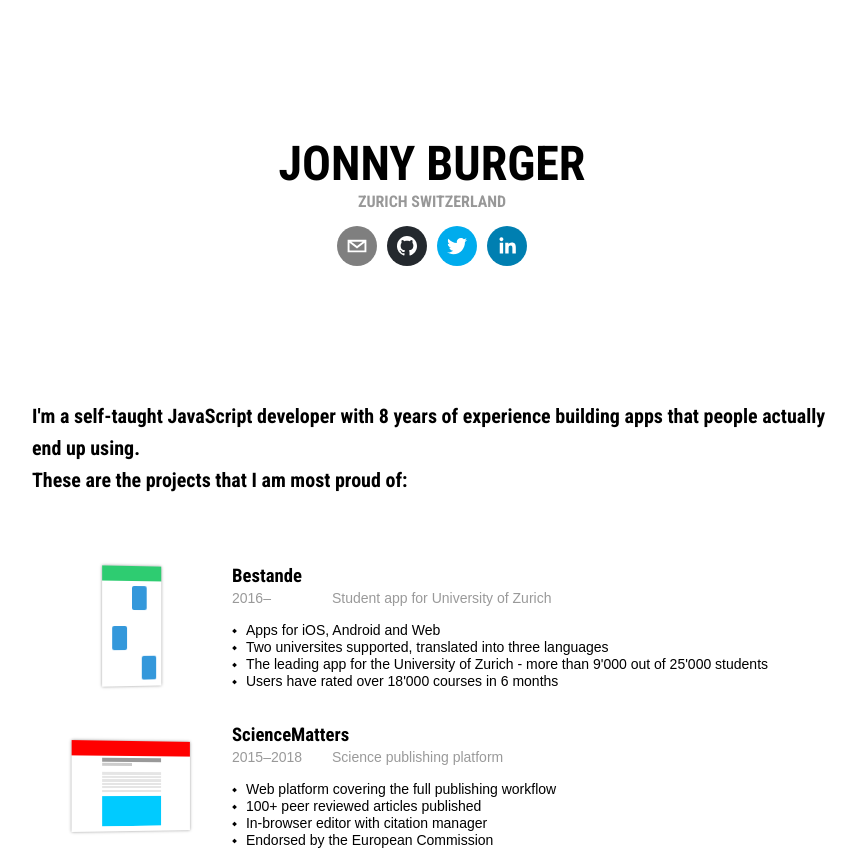
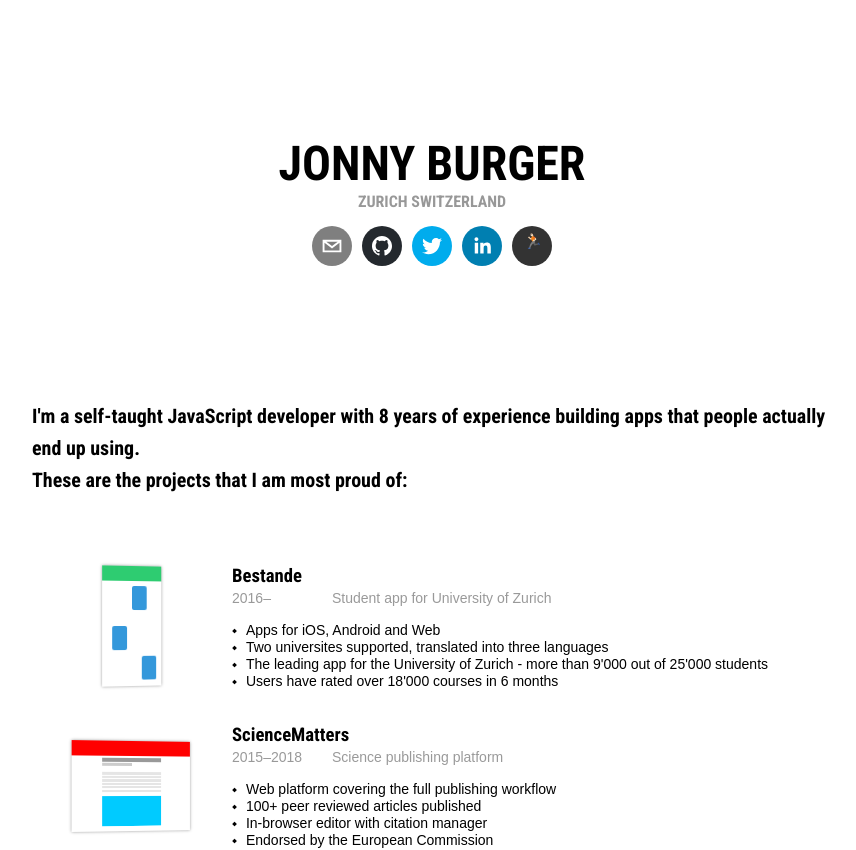
Before and after one commit to JonnyBurger/jonny, a React (Create React App) app: page / in a window 1280 px wide. Shown: the top 850 px of the page, without its empty margins (208-1064 px from the left). Built offline with nearby package versions, Linux system fonts and the light colour scheme.

Commit message:
Link to jonny.run

```diff
--- a/src/App.js
+++ b/src/App.js
@@ -41,6 +41,9 @@ const Subtitle = styled.div`
 `;
 
 const Icons = styled.div`
+	display: flex;
+	flex-direction: row;
+	justify-content: center;
 	a {
 		margin-left: 5px;
 		margin-right: 5px;
@@ -56,6 +59,18 @@ const Description = styled.p`
 	padding-right: 20px;
 	font-family: Roboto Condensed;
 	line-height: 32px;
+`;
+
+const Run = styled.div`
+	width: 40px;
+	height: 40px;
+	background: #333;
+	display: inline-block;
+	border-radius: 50%;
+	padding-top: 4px;
+	box-sizing: border-box;
+	padding-left: 11px;
+	padding-top: 5px;
 `;
 
 const MobileBreak = styled.div`
@@ -95,6 +110,9 @@ class App extends Component {
 							color="#333"
 							style={{width: 40, height: 40}}
 						/>
+						<a href="https://jonny.run">
+							<Run>🏃🏻</Run>
+						</a>
 					</Icons>
 				</Container>
 
```
